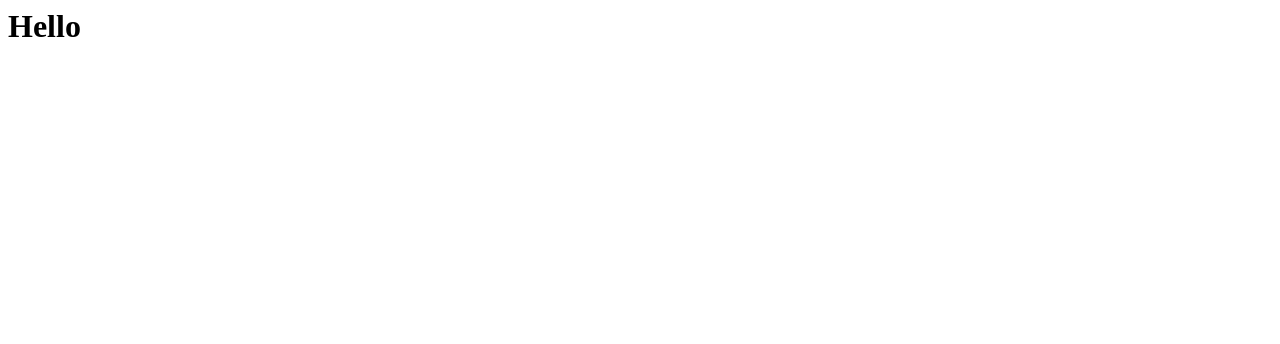
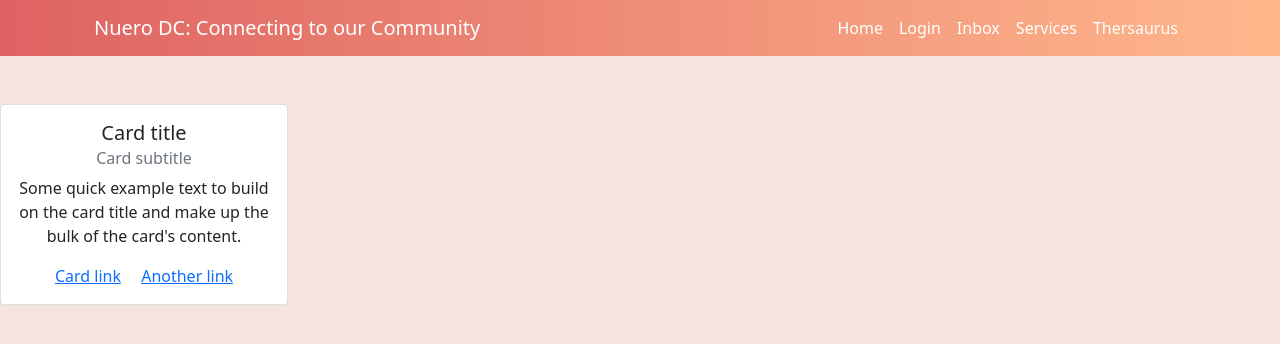
Before and after one commit to CarlosSacUDC/MongoApp, a Flask app: page /user in a window 1280 px wide. Before the commit the part shown is almost empty. Shown: the top 344 px of the page. Run offline with Flask 3, Linux system fonts and the light colour scheme; some libraries are stand-ins or nearby versions.

Commit message:
Added card to User html
test123

```diff
--- a/templates/signin.html
+++ b/templates/signin.html
@@ -6,10 +6,10 @@
     <h2 class="mt-5">Sign In</h2>
     <form id="signin-form" method="POST" class="needs-validation" novalidate>
         {{ form.hidden_tag() }}
-        <div class="mb-3">
+        <div class="mb-5">
             {{ form.email.label(class="form-label") }} {{ form.email(id="email", class="form-control") }}
         </div>
-        <div class="mb-3">
+        <div class="mb-5">
             {{ form.password.label(class="form-label") }} {{ form.password(id="password", class="form-control") }}
         </div>
         {{ form.submit(class="btn btn-primary") }}
--- a/templates/user.html
+++ b/templates/user.html
@@ -1 +1,12 @@
-<h1>Hello</h1>
+{% extends "header.html" %}
+{% block content %}
+<div class="card" style="width: 18rem;">
+    <div class="card-body">
+      <h5 class="card-title">Card title</h5>
+      <h6 class="card-subtitle mb-2 text-muted">Card subtitle</h6>
+      <p class="card-text">Some quick example text to build on the card title and make up the bulk of the card's content.</p>
+      <a href="#" class="card-link">Card link</a>
+      <a href="#" class="card-link">Another link</a>
+    </div>
+  </div>
+{% endblock %}
```
